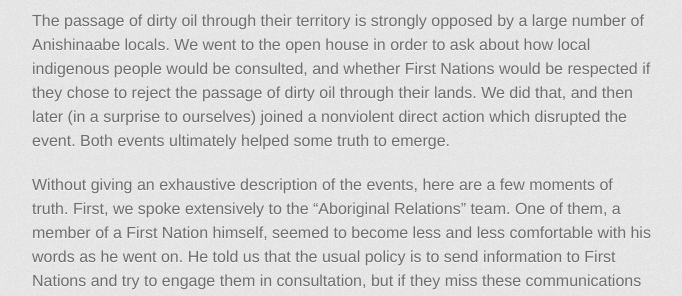
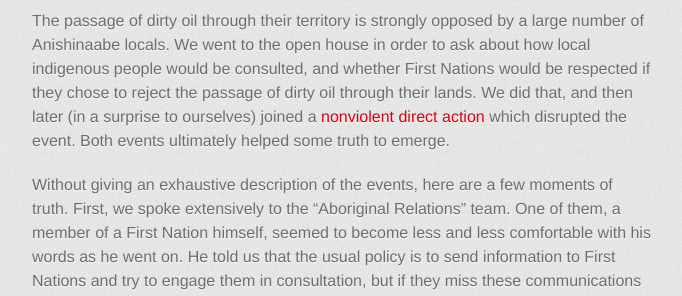
Before and after one commit to joelcw/joelcw.github.io, a Jekyll site: the page built from _posts/2014-08-12-pipeline.md, in a window 1280 px wide and 900 px high, scrolled down 491 px. Shown: the part 248-544 px from the top of the window, without its empty margins (298-980 px from the left). Built offline with Jekyll 4.4.1, drawn with Linux system fonts in a browser that asks for light colours; some web fonts are replaced; some of the changed lines change nothing that is shown.

Commit message:
added link

```diff
--- a/_posts/2014-08-12-pipeline.md
+++ b/_posts/2014-08-12-pipeline.md
@@ -14,7 +14,7 @@ Personal ethnographic note: I am white, Jewish descent, and from San Francisco,
 
 This evening we attended an open house by TransCanada, the corporation building the Energy East pipeline, intended to move dirty oil (bitumen) from the Tar Sands of Alberta eastward. (There are two other planned pipelines as well, one heading west from Alberta, and one heading south into the US, all intended to carry tar sands dirty oil.) Part of the proposed pipeline will pass through Kenora and a great deal of traditional Anishinaabe (Treaty 3) territory, including Grassy Narrows territory. This part of the pipeline is a conversion of pipe originally designed for natural gas, not bitumen.
 
-The passage of dirty oil through their territory is strongly opposed by a large number of Anishinaabe locals. We went to the open house in order to ask about how local indigenous people would be consulted, and whether First Nations would be respected if they chose to reject the passage of dirty oil through their lands. We did that, and then later (in a surprise to ourselves) joined a nonviolent direct action which disrupted the event. Both events ultimately helped some truth to emerge.
+The passage of dirty oil through their territory is strongly opposed by a large number of Anishinaabe locals. We went to the open house in order to ask about how local indigenous people would be consulted, and whether First Nations would be respected if they chose to reject the passage of dirty oil through their lands. We did that, and then later (in a surprise to ourselves) joined a [nonviolent direct action](https://intercontinentalcry.org/anishinaabeg-loudly-oppose-transcanadas-energy-east-pipeline-at-kenora-open-house-25262/) which disrupted the event. Both events ultimately helped some truth to emerge.
 
 Without giving an exhaustive description of the events, here are a few moments of truth. First, we spoke extensively to the "Aboriginal Relations" team. One of them, a member of a First Nation himself, seemed to become less and less comfortable with his words as he went on. He told us that the usual policy is to send information to First Nations and try to engage them in consultation, but if they miss these communications or choose not to respond, they would lose their chance to respond and "silence is consent". (TW) There was a clear chill in our group at these words, especially in light of our visit tomorrow to the Kenora Sexual Assault Centre.
 
```
